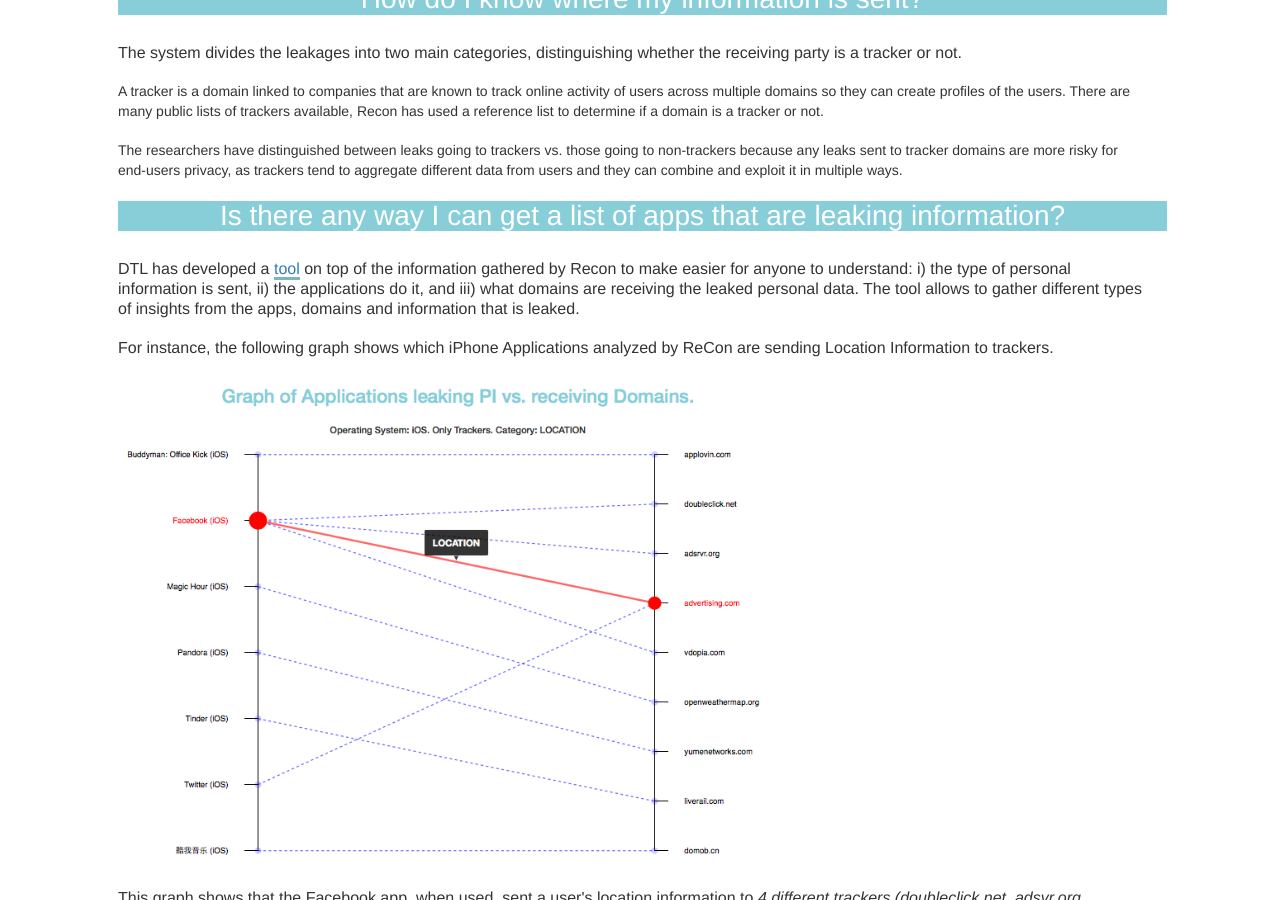
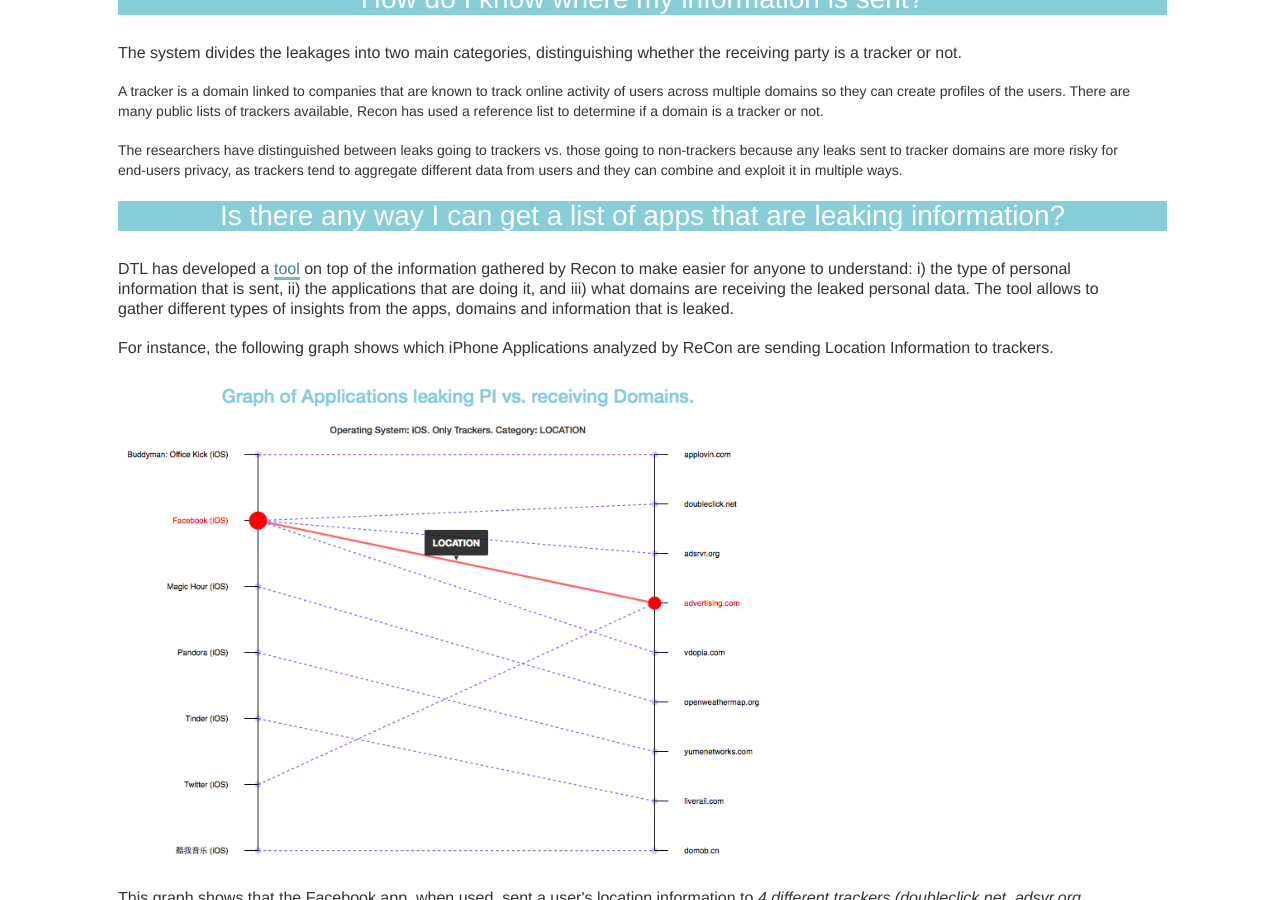
Before and after one commit to datatransparencylab/recon, a Jekyll site: the page built from index.html, in a window 1280 px wide and 900 px high, scrolled down 658 px. Built offline with Jekyll 4.4.1, drawn with Linux system fonts in a browser that asks for light colours.

Commit message:
small changes in text

```diff
--- a/index.html
+++ b/index.html
@@ -55,8 +55,8 @@
     <h3> Is there any way I can get a list of apps that are leaking information?</h3>
   <p class="description">
     DTL has developed a <a href="tool.html"> tool</a> on top of the information gathered by Recon to
-    make easier for anyone to understand: i) the type of personal information is
-    sent, ii) the applications do it, and iii) what domains are receiving the leaked personal data.
+    make easier for anyone to understand: i) the type of personal information that is
+    sent, ii) the applications that are doing it, and iii) what domains are receiving the leaked personal data.
     The tool allows to gather different types of insights from the apps,
     domains and information that is leaked.
   </p>
```
